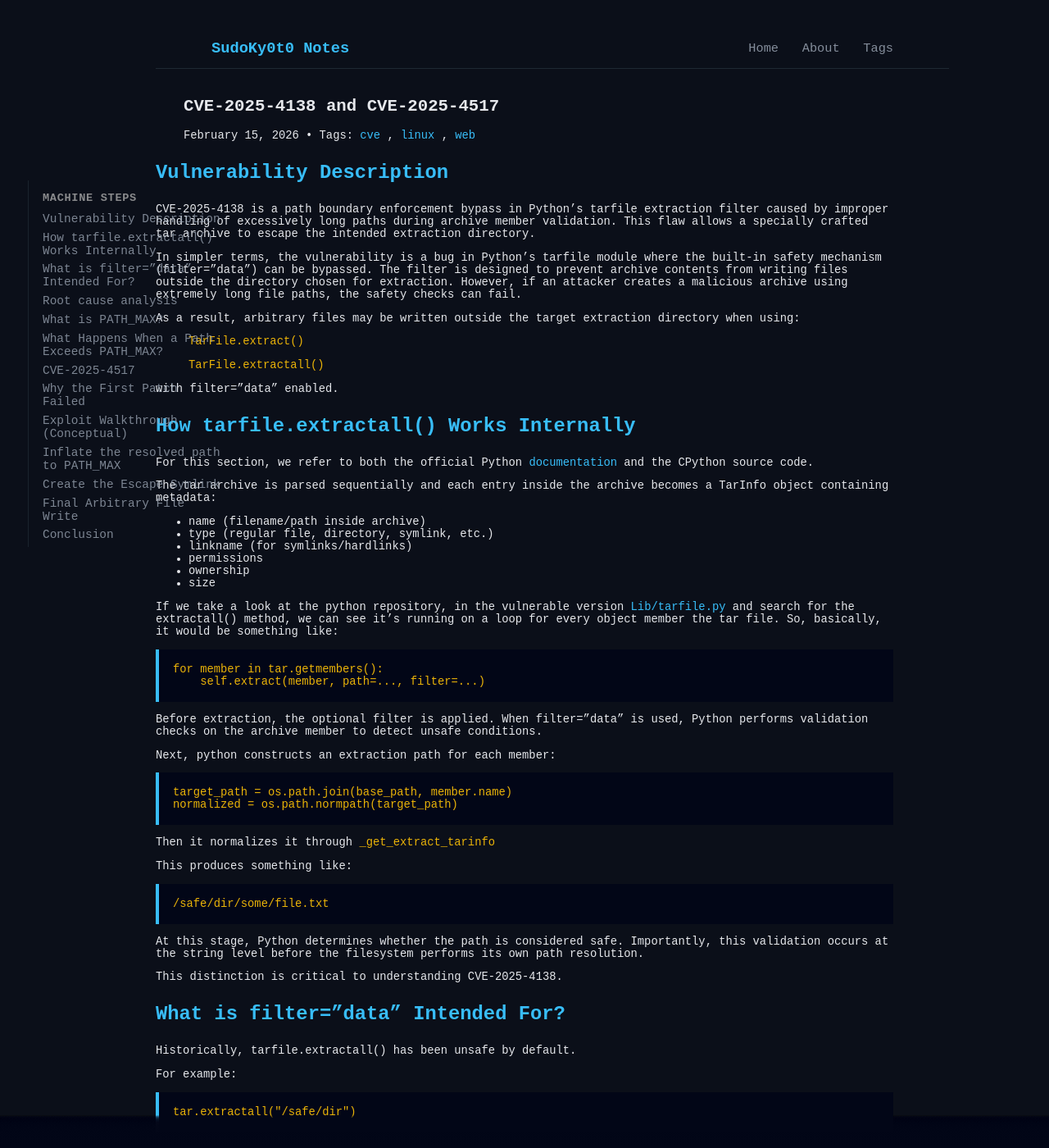
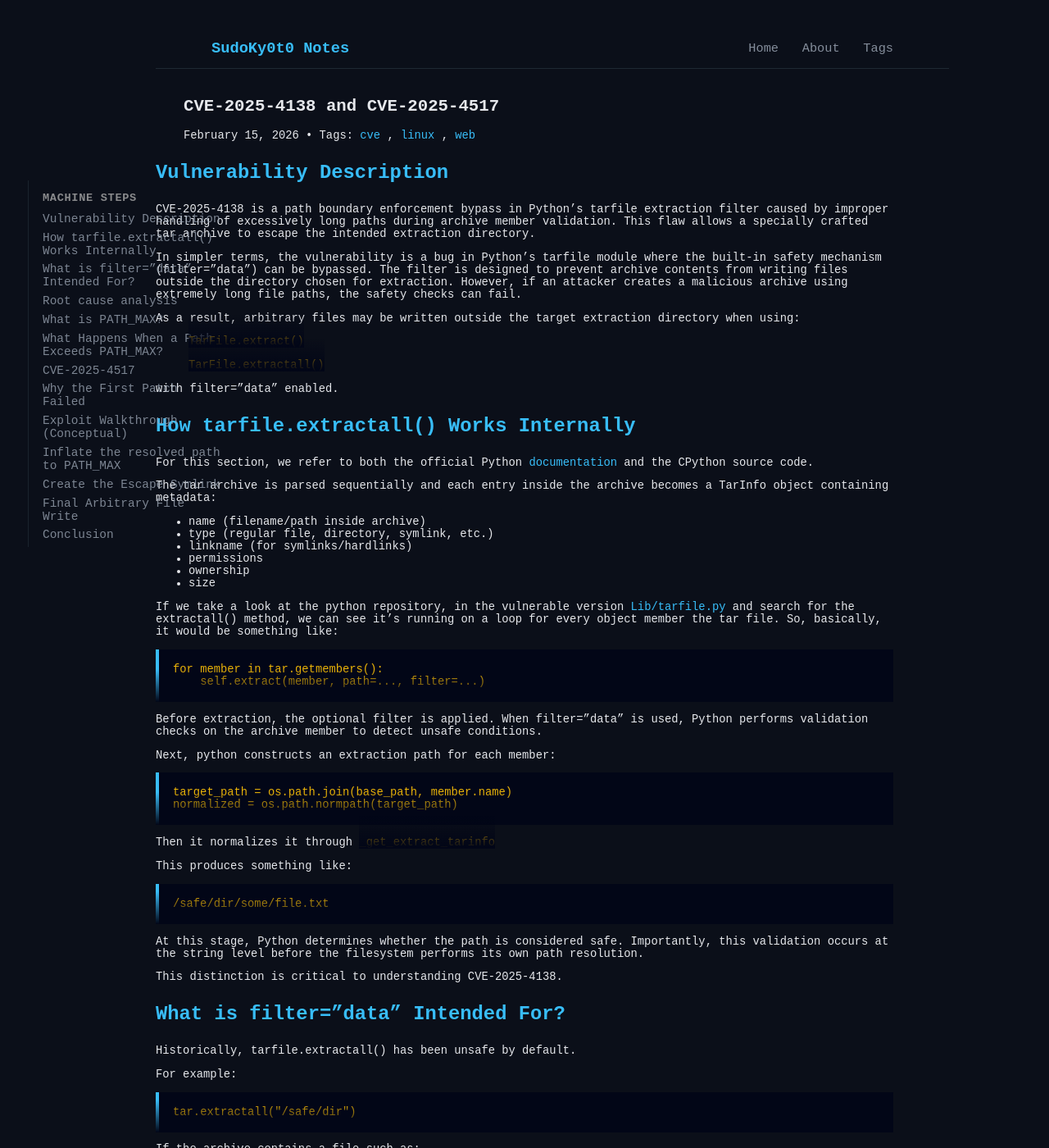
Before and after one commit to SudoKy0t0/SudoKy0t0.github.io, a Jekyll site: the page built from _posts/2025-02-15-CVE-2025-4138-and-CVE-2025-4517.md, in a window 1280 px wide and 1400 px high. Shown: the whole window at 82% size. Built offline with Jekyll 4.4.1, drawn with Linux system fonts in a browser that asks for light colours.

Commit message:
Update style.css

```diff
--- a/assets/style.css
+++ b/assets/style.css
@@ -156,6 +156,10 @@ html {
   opacity: 0.9;
 }
 
+.highlighter-rouge {
+  position: relative;
+}
+
 .highlighter-rouge::after {
   content: "";
   position: absolute;
```
